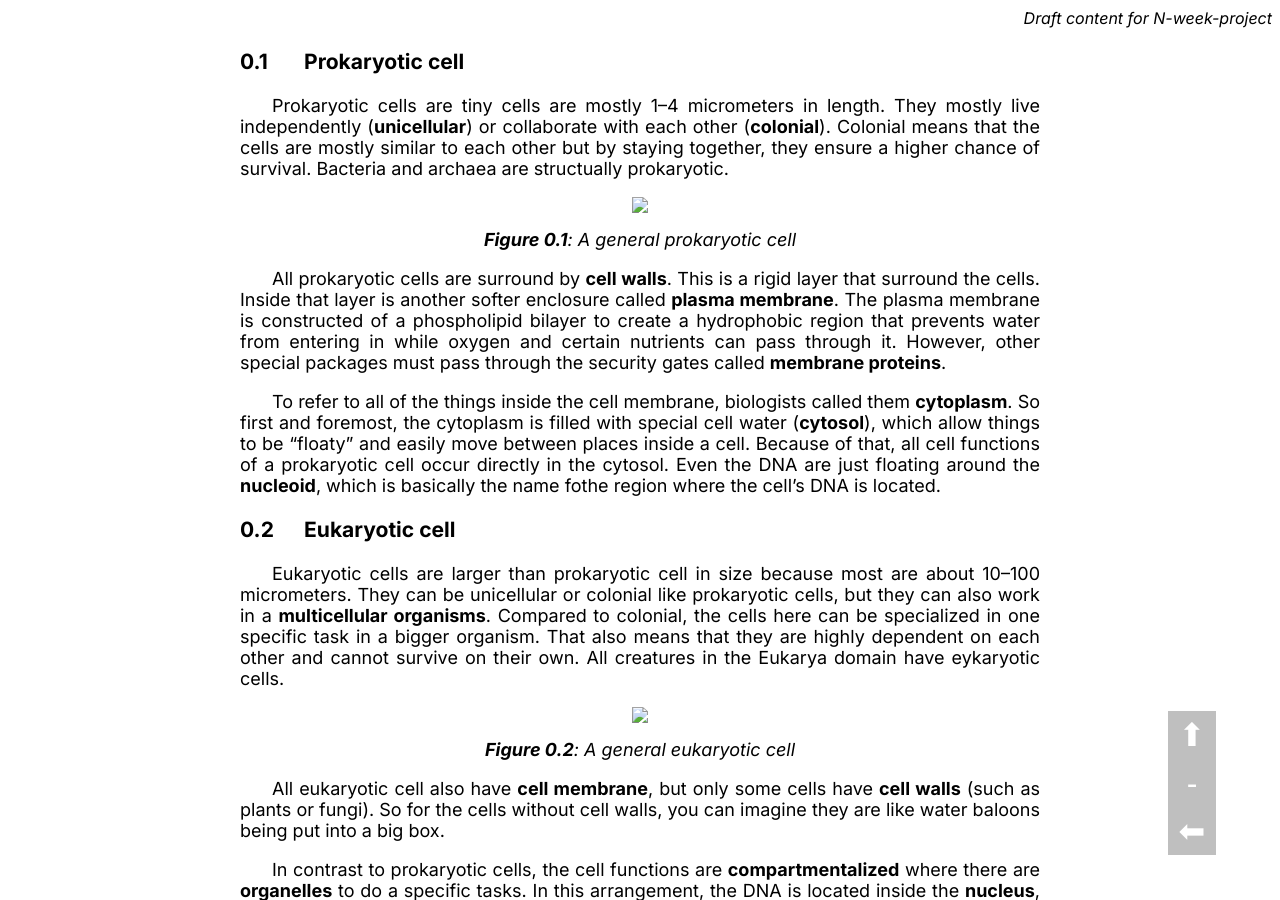
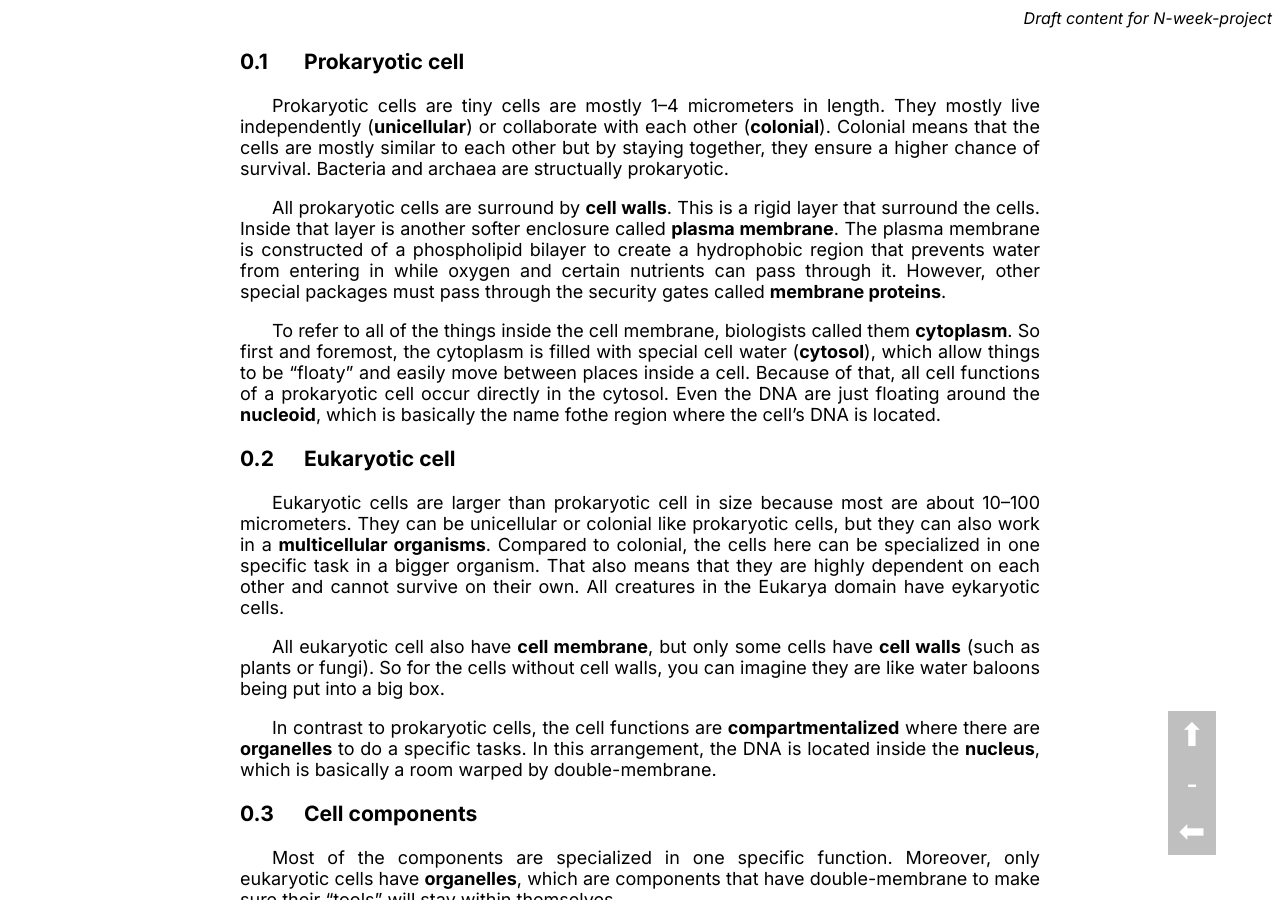
Before and after one commit to LukeNK/n-week-project, a Jekyll site: the page built from drafts/cells.md, in a window 1280 px wide and 900 px high. Built offline with Jekyll 4.4.1, drawn with Linux system fonts in a browser that asks for light colours.

Commit message:
Figures to be drawn later

```diff
--- a/drafts/cells.md
+++ b/drafts/cells.md
@@ -8,10 +8,10 @@ title: Cells
 ### Prokaryotic cell
 Prokaryotic cells are tiny cells are mostly 1–4 micrometers in length. They mostly live independently (**unicellular**) or collaborate with each other (**colonial**). Colonial means that the cells are mostly similar to each other but by staying together, they ensure a higher chance of survival. Bacteria and archaea are structually prokaryotic.
 
-<figure>
+<!-- <figure>
     <img src="{{ site.url }}/figures/b/1.png">
     <figcaption>A general prokaryotic cell</figcaption>
-</figure>
+</figure> -->
 
 All prokaryotic cells are surround by **cell walls**. This is a rigid layer that surround the cells. Inside that layer is another softer enclosure called **plasma membrane**. The plasma membrane is constructed of a phospholipid bilayer to create a hydrophobic region that prevents water from entering in while oxygen and certain nutrients can pass through it. However, other special packages must pass through the security gates called **membrane proteins**.
 
@@ -20,10 +20,10 @@ To refer to all of the things inside the cell membrane, biologists called them *
 ### Eukaryotic cell
 Eukaryotic cells are larger than prokaryotic cell in size because most are about 10–100 micrometers. They can be unicellular or colonial like prokaryotic cells, but they can also work in a **multicellular organisms**. Compared to colonial, the cells here can be specialized in one specific task in a bigger organism. That also means that they are highly dependent on each other and cannot survive on their own. All creatures in the Eukarya domain have eykaryotic cells.
 
-<figure>
+<!-- <figure>
     <img src="{{ site.url }}/figures/b/2.png">
     <figcaption>A general eukaryotic cell</figcaption>
-</figure>
+</figure> -->
 
 All eukaryotic cell also have **cell membrane**, but only some cells have **cell walls** (such as plants or fungi). So for the cells without cell walls, you can imagine they are like water baloons being put into a big box.
 
```
